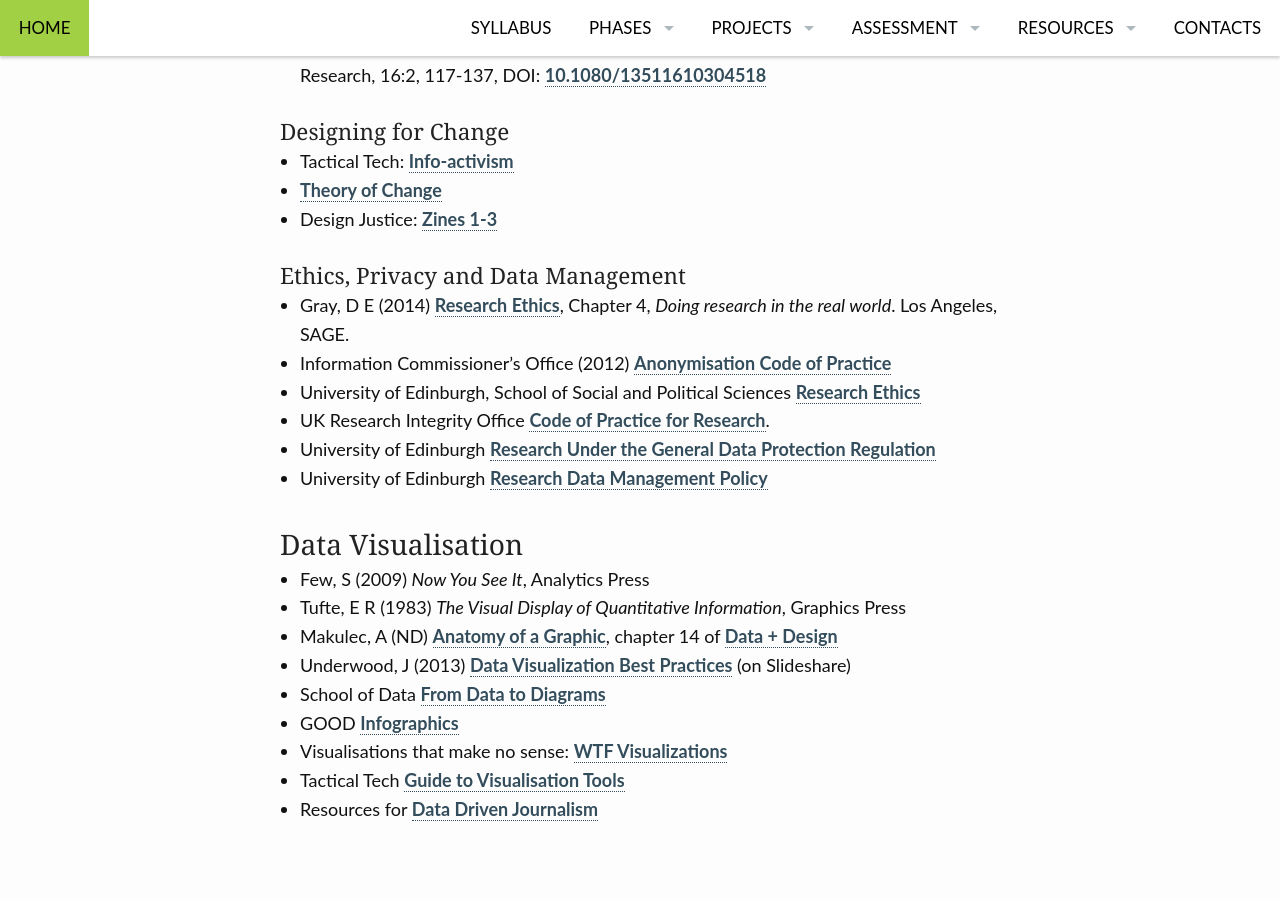
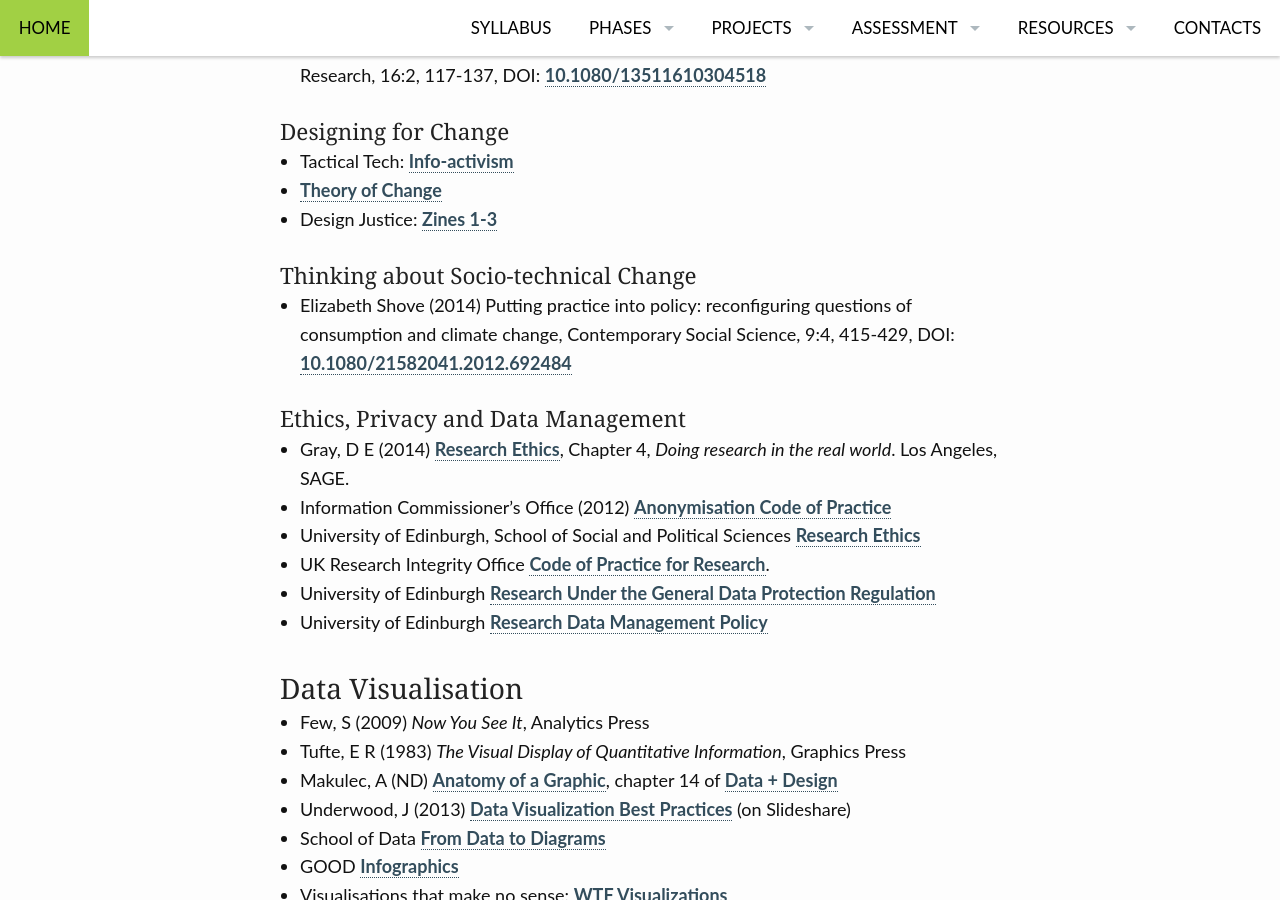
Before and after one commit to edinburghlivinglab/ddc, a Jekyll site: the page built from pages/reading_list.md, in a window 1280 px wide and 900 px high, scrolled down 1229 px. Built offline with Jekyll 4.4.1, drawn with Linux system fonts in a browser that asks for light colours.

Commit message:
Update reading_list.md

```diff
--- a/pages/reading_list.md
+++ b/pages/reading_list.md
@@ -36,6 +36,9 @@
 * [Theory of Change](https://www.theoryofchange.org/what-is-theory-of-change/)
 * Design Justice: [Zines 1-3](http://designjusticenetwork.org/zine/)
 
+#### Thinking about Socio-technical Change
+*  Elizabeth Shove (2014) Putting practice into policy: reconfiguring questions of consumption and climate change, Contemporary Social Science, 9:4, 415-429, DOI: [10.1080/21582041.2012.692484](https://www.tandfonline.com/doi/full/10.1080/21582041.2012.692484?src=recsys)
+
 #### Ethics, Privacy and Data Management
 
 * Gray, D E (2014) [Research Ethics](https://www.learn.ed.ac.uk/bbcswebdav/pid-1708410-dt-content-rid-3168707_1/xid-3168707_1), Chapter 4, *Doing research in the real world*. Los Angeles, SAGE.
```
